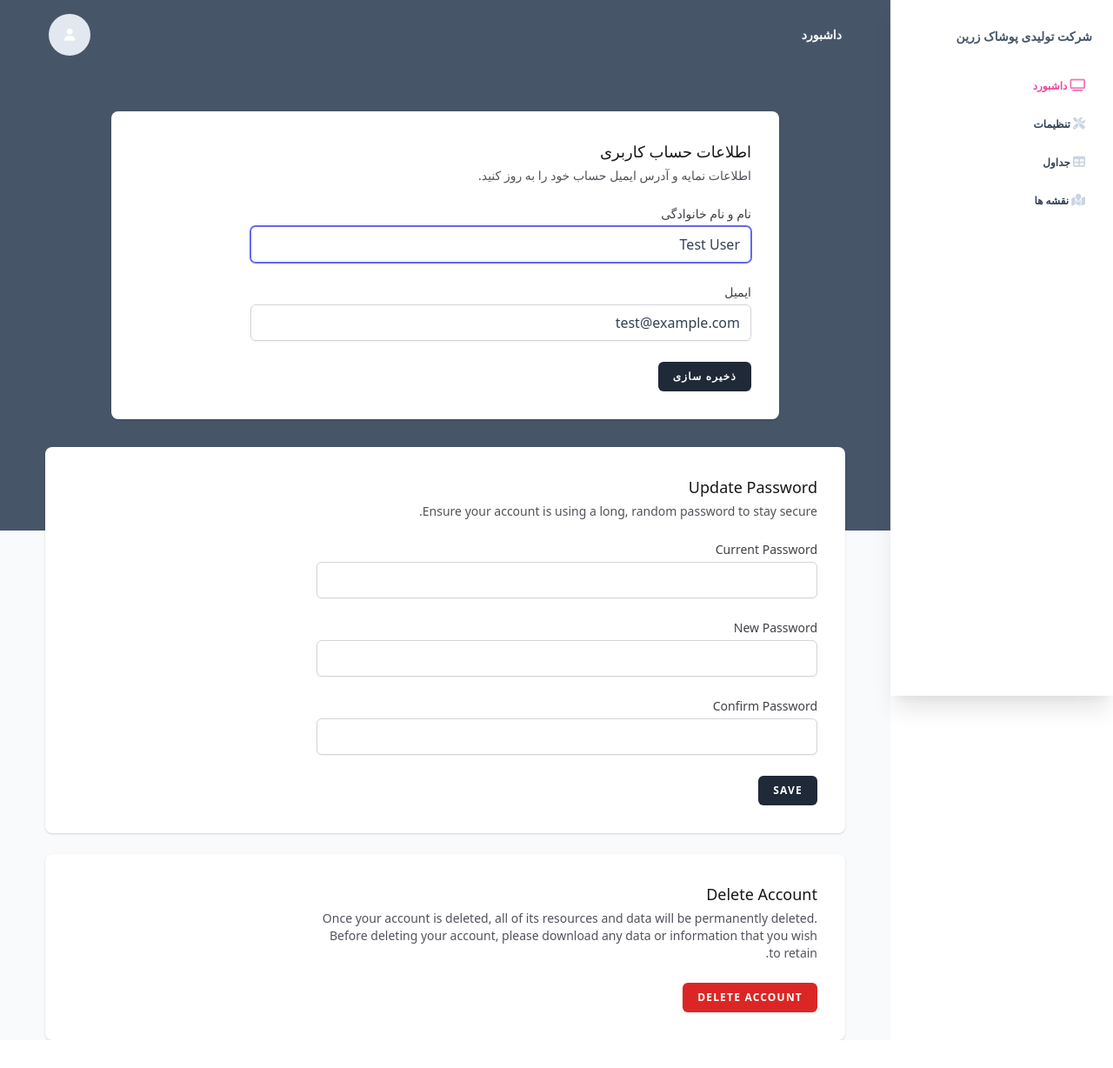
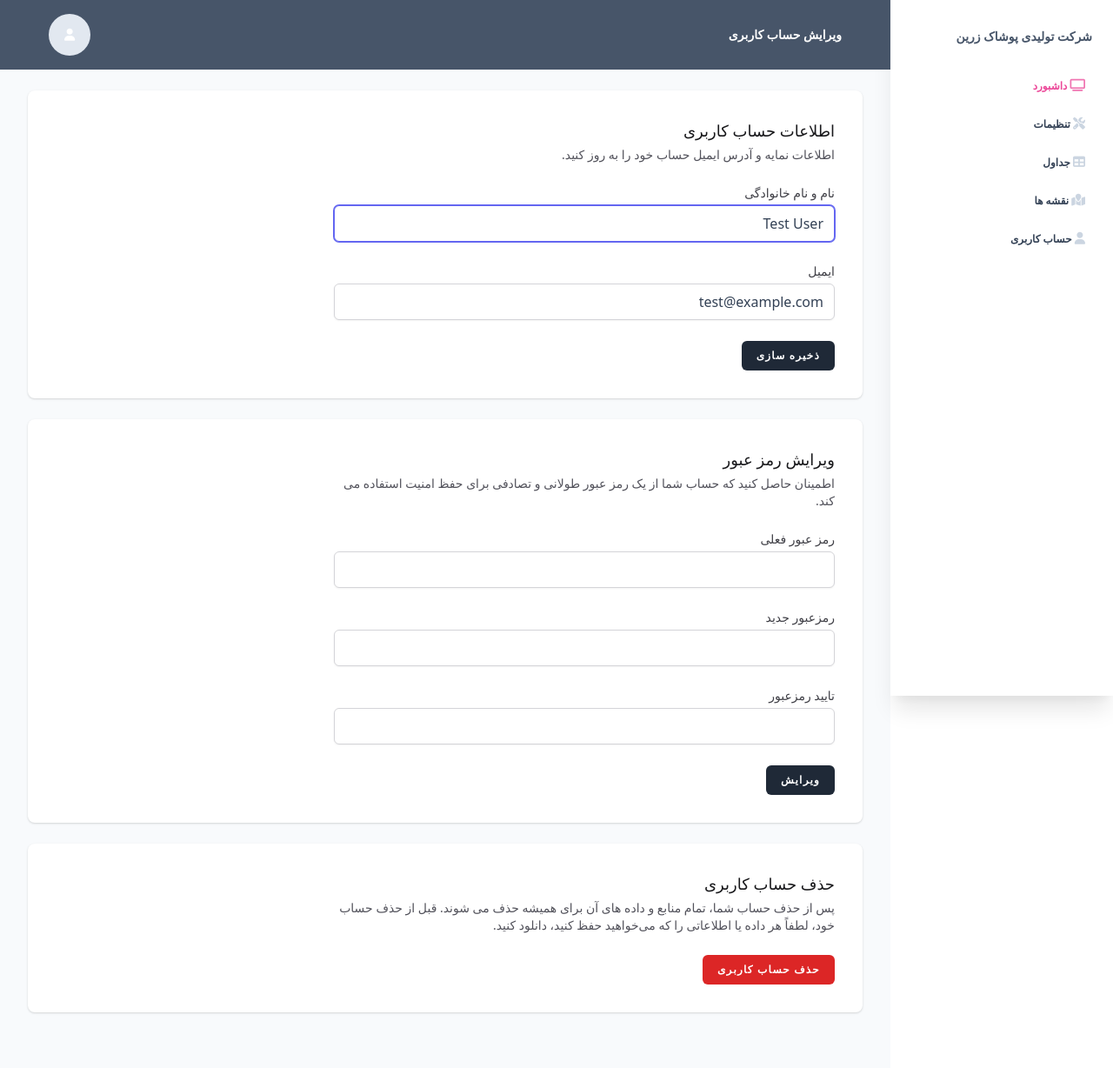
Before and after one commit to MahdiRezaeiDev/zarrin, a Laravel app: page /profile in a window 1280 px wide. Shown: the whole page at 87% size. Before the commit the page ends 1196 px from the top, so only its background shows below. Run offline with Laravel 12, Linux system fonts and the light colour scheme; a user stored in the database is signed in; data comes from the database, SQL or seed files in the repository; style sheets or scripts are compiled from the project's sources; some web fonts are replaced.

Commit message:
Localize dashboard and profile views to Persian, update asset references, and enhance layout titles

```diff
--- a/resources/views/dashboard.blade.php
+++ b/resources/views/dashboard.blade.php
@@ -1,4 +1,7 @@
 <x-app-layout>
+    <x-slot:title>
+        داشبورد
+    </x-slot:title>>
     <div class="relative bg-blueGray-600 md:pt-32 pb-32 pt-12">
         <div class="px-4 md:px-5 mx-auto w-full">
             <div>
--- a/resources/views/layouts/app.blade.php
+++ b/resources/views/layouts/app.blade.php
@@ -6,7 +6,9 @@
     <meta name="viewport" content="width=device-width, initial-scale=1">
     <meta name="csrf-token" content="{{ csrf_token() }}">
 
-    <title>{{ config('app.name', 'Laravel') }}</title>
+    <title>{{ $title ?? config('app.name') }}</title>
+    <link rel="shortcut icon" href="{{ asset('img/favicon.ico') }}" />
+
 
     <!-- Fonts -->
     <link rel="stylesheet" href="https://cdnjs.cloudflare.com/ajax/libs/font-awesome/6.7.2/css/all.min.css"
--- a/resources/views/layouts/navigation.blade.php
+++ b/resources/views/layouts/navigation.blade.php
@@ -97,6 +97,13 @@
                         نقشه ها
                     </a>
                 </li>
+                <li class="items-center">
+                    <a href="{{ route('profile.edit') }}"
+                        class="text-xs uppercase py-3 font-bold block text-blueGray-700 hover:text-blueGray-500">
+                        <i class="fa-solid fa-user mr-2 text-sm text-blueGray-300"></i>
+                         حساب کاربری
+                    </a>
+                </li>
             </ul>
         </div>
     </div>
--- a/resources/views/layouts/topNav.blade.php
+++ b/resources/views/layouts/topNav.blade.php
@@ -1,8 +1,8 @@
 <nav
-    class="absolute top-0 right-0 w-full z-10 bg-transparent md:flex-row md:flex-nowrap md:justify-end flex items-center p-4">
+    class="absolute top-0 right-0 w-full z-10 bg-blueGray-600 md:flex-row md:flex-nowrap md:justify-end flex items-center p-4">
     <div class="w-full mx-autp items-center flex justify-between md:flex-nowrap flex-wrap md:px-10 px-4">
         <a class="text-white text-sm uppercase md:inline-block font-semibold" href="./index.html">
-            داشبورد
+            {{ $title}}
         </a>
         <ul class="flex-col md:flex-row list-none items-center hidden md:flex">
             <a class="text-blueGray-500 block" href="#pablo" onclick="openDropdown(event,'user-dropdown')">
--- a/resources/views/profile/edit.blade.php
+++ b/resources/views/profile/edit.blade.php
@@ -1,13 +1,16 @@
 <x-app-layout>
-    <div class="bg-blueGray-600 md:pt-32 pb-32 pt-12">
-        <div class="p-4 w-9/12 mx-auto sm:p-8 bg-white shadow sm:rounded-lg">
-            <div class="max-w-xl">
-                @include('profile.partials.update-profile-information-form')
+    <x-slot:title>
+        ویرایش حساب کاربری
+    </x-slot:title>>
+
+    <div class="py-16 mt-4">
+        <div class="max-w-7xl mx-auto sm:px-6 lg:px-8 space-y-6">
+            <div class="p-4 sm:p-8 bg-white shadow sm:rounded-lg">
+                <div class="max-w-xl">
+                    @include('profile.partials.update-profile-information-form')
+                </div>
             </div>
-        </div>
-    </div>
-    <div class="px-4 md:px-5 mx-auto w-full -m-24">
-        <div class="max-w-5xl mx-auto sm:px-6 lg:px-8 space-y-6">
+
             <div class="p-4 sm:p-8 bg-white shadow sm:rounded-lg">
                 <div class="max-w-xl">
                     @include('profile.partials.update-password-form')
--- a/resources/views/profile/partials/delete-user-form.blade.php
+++ b/resources/views/profile/partials/delete-user-form.blade.php
@@ -1,18 +1,18 @@
 <section class="space-y-6">
     <header>
         <h2 class="text-lg font-medium text-gray-900">
-            {{ __('Delete Account') }}
+            {{ __('حذف حساب کاربری') }}
         </h2>
 
         <p class="mt-1 text-sm text-gray-600">
-            {{ __('Once your account is deleted, all of its resources and data will be permanently deleted. Before deleting your account, please download any data or information that you wish to retain.') }}
+            {{ __('پس از حذف حساب شما، تمام منابع و داده های آن برای همیشه حذف می شوند. قبل از حذف حساب خود، لطفاً هر داده یا اطلاعاتی را که می‌خواهید حفظ کنید، دانلود کنید.') }}
         </p>
     </header>
 
     <x-danger-button
         x-data=""
         x-on:click.prevent="$dispatch('open-modal', 'confirm-user-deletion')"
-    >{{ __('Delete Account') }}</x-danger-button>
+    >{{ __('حذف حساب کاربری') }}</x-danger-button>
 
     <x-modal name="confirm-user-deletion" :show="$errors->userDeletion->isNotEmpty()" focusable>
         <form method="post" action="{{ route('profile.destroy') }}" class="p-6">
@@ -20,22 +20,22 @@
             @method('delete')
 
             <h2 class="text-lg font-medium text-gray-900">
-                {{ __('Are you sure you want to delete your account?') }}
+                {{ __('آیا مطمئن هستید که می خواهید حساب خود را حذف کنید؟') }}
             </h2>
 
             <p class="mt-1 text-sm text-gray-600">
-                {{ __('Once your account is deleted, all of its resources and data will be permanently deleted. Please enter your password to confirm you would like to permanently delete your account.') }}
+                {{ __('پس از حذف حساب شما، تمام منابع و داده های آن برای همیشه حذف می شوند. لطفاً رمز عبور خود را وارد کنید تا تأیید کنید که می خواهید حساب خود را برای همیشه حذف کنید.') }}
             </p>
 
             <div class="mt-6">
-                <x-input-label for="password" value="{{ __('Password') }}" class="sr-only" />
+                <x-input-label for="password" value="{{ __('رمز عبور') }}" class="sr-only" />
 
                 <x-text-input
                     id="password"
                     name="password"
                     type="password"
                     class="mt-1 block w-3/4"
-                    placeholder="{{ __('Password') }}"
+                    placeholder="{{ __('رمزعبورتان را وارد نمایید.') }}"
                 />
 
                 <x-input-error :messages="$errors->userDeletion->get('password')" class="mt-2" />
@@ -43,11 +43,11 @@
 
             <div class="mt-6 flex justify-end">
                 <x-secondary-button x-on:click="$dispatch('close')">
-                    {{ __('Cancel') }}
+                    {{ __('انصراف') }}
                 </x-secondary-button>
 
                 <x-danger-button class="ms-3">
-                    {{ __('Delete Account') }}
+                    {{ __('حذف حساب') }}
                 </x-danger-button>
             </div>
         </form>
--- a/resources/views/profile/partials/update-password-form.blade.php
+++ b/resources/views/profile/partials/update-password-form.blade.php
@@ -1,11 +1,11 @@
 <section>
     <header>
         <h2 class="text-lg font-medium text-gray-900">
-            {{ __('Update Password') }}
+            {{ __('ویرایش رمز عبور') }}
         </h2>
 
         <p class="mt-1 text-sm text-gray-600">
-            {{ __('Ensure your account is using a long, random password to stay secure.') }}
+            {{ __('اطمینان حاصل کنید که حساب شما از یک رمز عبور طولانی و تصادفی برای حفظ امنیت استفاده می کند.') }}
         </p>
     </header>
 
@@ -14,25 +14,25 @@
         @method('put')
 
         <div>
-            <x-input-label for="update_password_current_password" :value="__('Current Password')" />
+            <x-input-label for="update_password_current_password" :value="__('رمز عبور فعلی')" />
             <x-text-input id="update_password_current_password" name="current_password" type="password" class="mt-1 block w-full" autocomplete="current-password" />
             <x-input-error :messages="$errors->updatePassword->get('current_password')" class="mt-2" />
         </div>
 
         <div>
-            <x-input-label for="update_password_password" :value="__('New Password')" />
+            <x-input-label for="update_password_password" :value="__('رمزعبور جدید')" />
             <x-text-input id="update_password_password" name="password" type="password" class="mt-1 block w-full" autocomplete="new-password" />
             <x-input-error :messages="$errors->updatePassword->get('password')" class="mt-2" />
         </div>
 
         <div>
-            <x-input-label for="update_password_password_confirmation" :value="__('Confirm Password')" />
+            <x-input-label for="update_password_password_confirmation" :value="__('تایید رمزعبور')" />
             <x-text-input id="update_password_password_confirmation" name="password_confirmation" type="password" class="mt-1 block w-full" autocomplete="new-password" />
             <x-input-error :messages="$errors->updatePassword->get('password_confirmation')" class="mt-2" />
         </div>
 
         <div class="flex items-center gap-4">
-            <x-primary-button>{{ __('Save') }}</x-primary-button>
+            <x-primary-button>{{ __('ویرایش') }}</x-primary-button>
 
             @if (session('status') === 'password-updated')
                 <p
@@ -41,7 +41,7 @@
                     x-transition
                     x-init="setTimeout(() => show = false, 2000)"
                     class="text-sm text-gray-600"
-                >{{ __('Saved.') }}</p>
+                >{{ __('ویرایش موفقانه صورت گرفت.') }}</p>
             @endif
         </div>
     </form>
```
Also changed, not shown: 3 other files.
